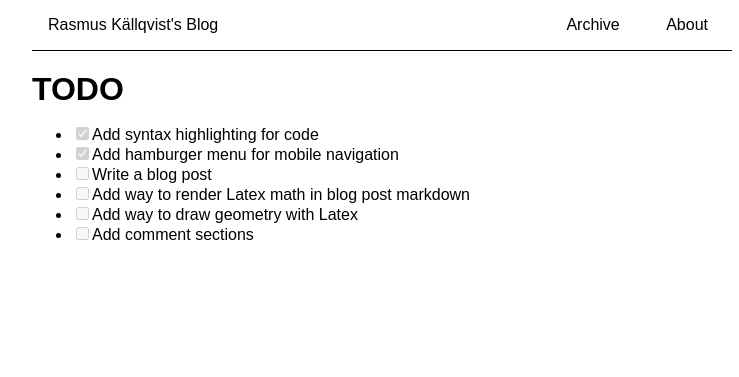
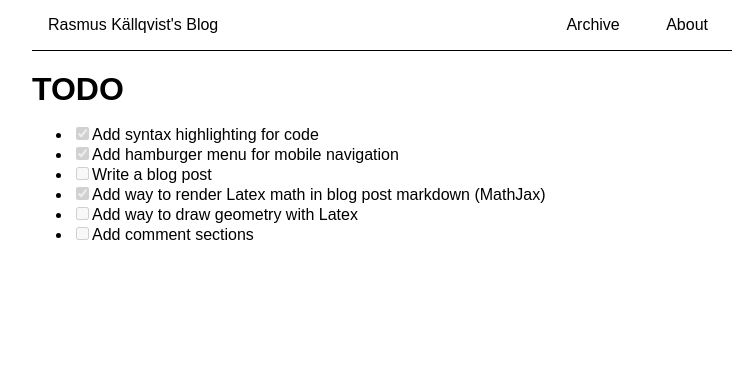
Before and after one commit to Warwolt/warwolt.github.io, a Jekyll site: the page built from todo.md, in a window 1280 px wide. Shown: the top 377 px of the page, without its empty margins (258-997 px from the left). Built offline with Jekyll 4.4.1, drawn with Linux system fonts in a browser that asks for light colours; our own code applies the rules of GitHub Pages for plain Markdown files.

Commit message:
Update todo

```diff
--- a/todo.md
+++ b/todo.md
@@ -2,6 +2,6 @@
 - [x] Add syntax highlighting for code
 - [x] Add hamburger menu for mobile navigation
 - [ ] Write a blog post
-- [ ] Add way to render Latex math in blog post markdown
+- [x] Add way to render Latex math in blog post markdown (MathJax)
 - [ ] Add way to draw geometry with Latex
 - [ ] Add comment sections
```
